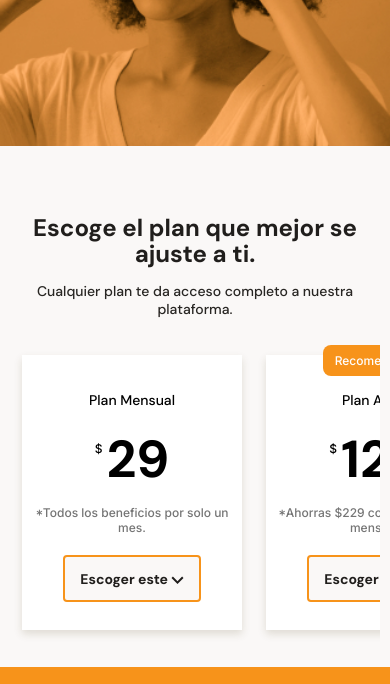
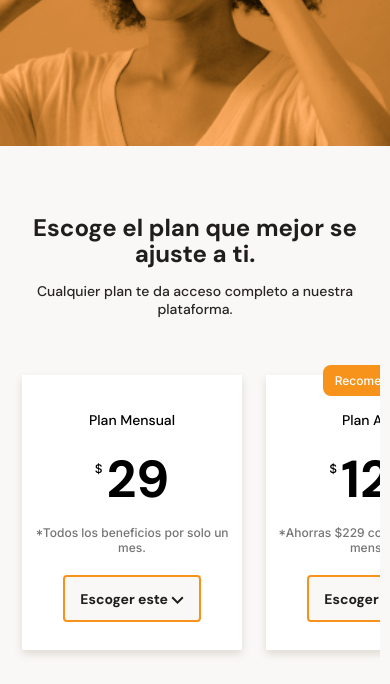
Before and after one commit to VargasJavier/mobile-first-practice, a plain HTML site: page index.html in a window 390 px wide. Shown: the part 2504-3188 px from the top of the page. Drawn offline with Linux system fonts and the light colour scheme.

Commit message:
Se mejoró aspectos de las media querys, aún falta rendimiento.

```diff
--- a/assets/css/desktop.css
+++ b/assets/css/desktop.css
@@ -1,3 +1,7 @@
+html {
+    font-size: 70%;
+}
+
 .header {
     padding: 5rem;
 }
--- a/assets/css/mobile.css
+++ b/assets/css/mobile.css
@@ -222,6 +222,7 @@ p {
     background: url("../images/bitcoinbaby.jpg") no-repeat;
     background-size: cover;
     background-position: center;
+    background-attachment: fixed;
     height: 45rem;
 }
 
@@ -255,11 +256,7 @@ p {
     overflow-x: auto;
     overscroll-behavior-x: contain;
     scroll-snap-type: proximity;
-    margin: 2.5rem 1rem;
-}
-
-.container__paquetes::-webkit-scrollbar-thumb:hover {
-    background-color: var(--bitcoin-orange);
+    margin: 4.5rem 1rem 5rem 1rem;
 }
 
 .container__paquete {
```
